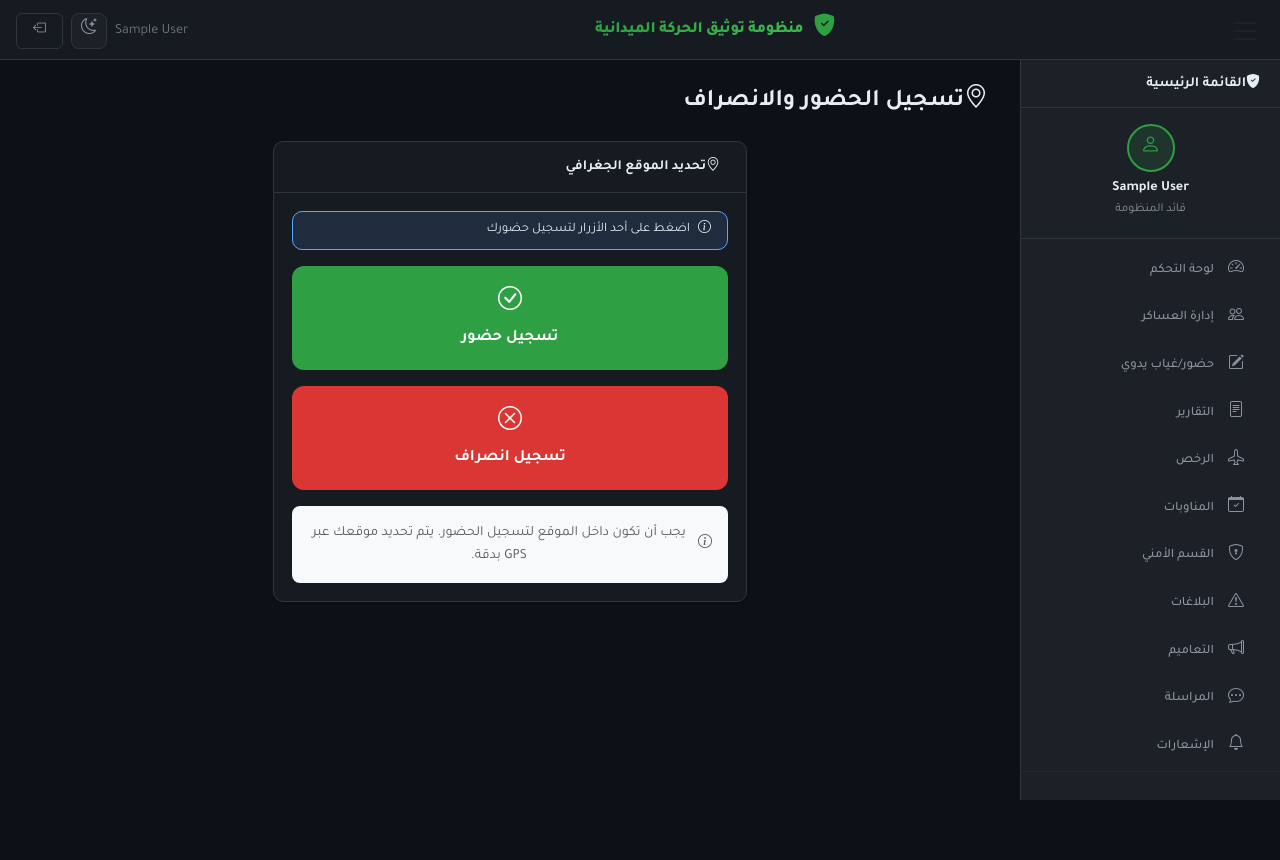
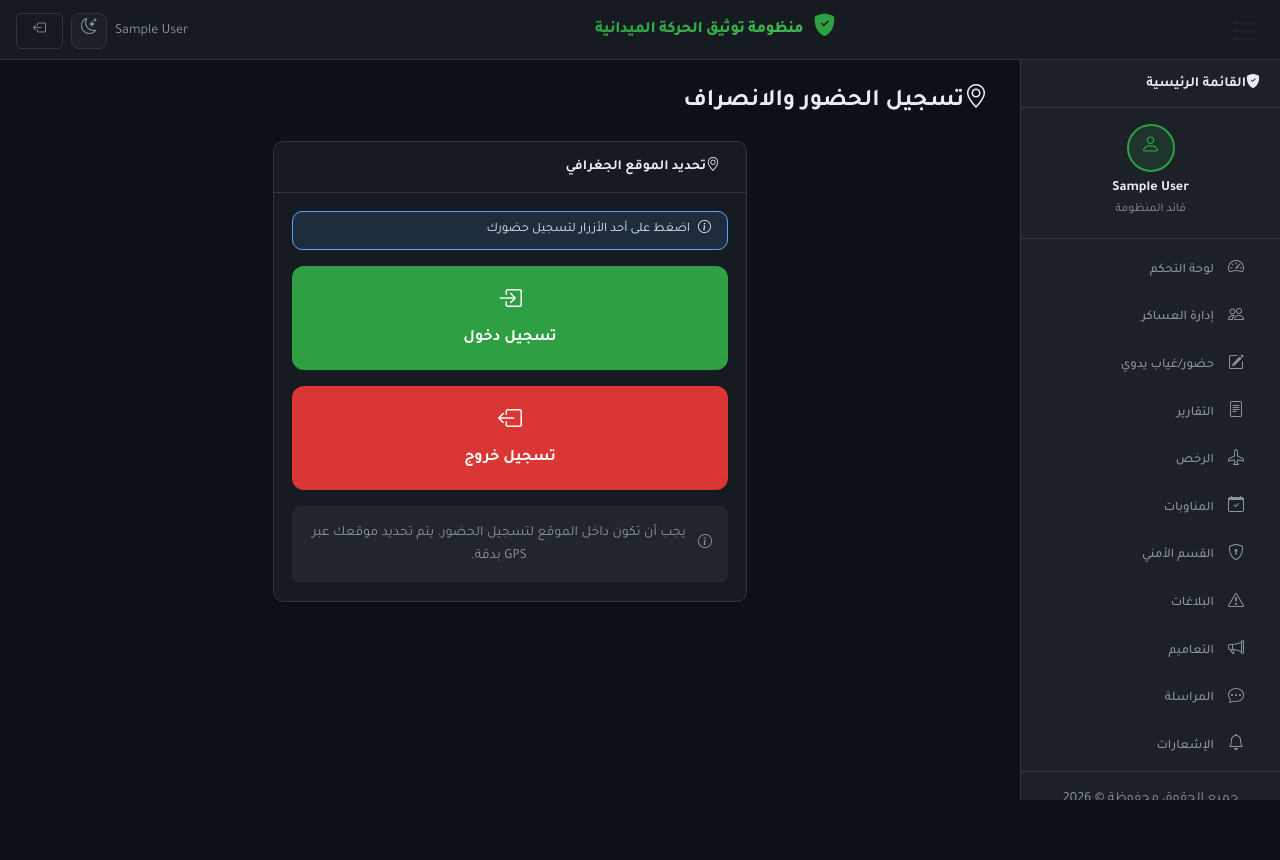
Before and after one commit to AXZksa/military-system, a Flask app: page /employee/attendance in a window 1280 px wide. Run offline with Flask 3, Linux system fonts and the light colour scheme; the visitor is signed in with stand-in values (Sample User, id 1); some libraries are stand-ins or nearby versions.

Commit message:
Add files via upload

```diff
--- a/app.py
+++ b/app.py
@@ -57,21 +57,25 @@ def build_report(date_str):
     for sid, nm, _, _, rank, phone in soldiers:
         nm_full = f"{rank} / {nm}" if rank else nm
         lv = get_leave(sid)
-        note = f" [{amap[sid]['note']}]" if sid in amap and amap[sid]['note'] else ''
+        note = f" <small class='text-muted'>({amap[sid]['note']})</small>" if sid in amap and amap[sid]['note'] else ''
         if sid in amap:
             ci = amap[sid]['check_in']  or '---'
             co = amap[sid]['check_out'] or '---'
+            loc_in = amap[sid].get('loc','')
+            loc_out = amap[sid].get('loc_out','')
+            loc_in_html = f'<a href="https://maps.google.com/?q={loc_in}" target="_blank" class="text-muted small" title="موقع الدخول"><i class="bi bi-geo-alt"></i></a>' if loc_in else ''
+            loc_out_html = f'<a href="https://maps.google.com/?q={loc_out}" target="_blank" class="text-muted small" title="موقع الخروج"><i class="bi bi-geo-alt"></i></a>' if loc_out else ''
             if amap[sid]['check_in'] and not amap[sid]['check_out']:
-                body += f"<tr class=\"table-warning\"><td>{nm_full}{note}</td><td>{ci}</td><td>---</td><td><span class=\"badge bg-warning\">بدون خروج</span></td></tr>"
+                body += f"<tr class=\"table-warning-row\"><td>{nm_full}{note}</td><td>{ci} {loc_in_html}</td><td>---</td><td><span class=\"badge bg-warning\">بدون خروج</span></td></tr>"
                 no_out += 1
             else:
-                body += f"<tr><td>{nm_full}{note}</td><td>{ci}</td><td>{co}</td><td><span class=\"badge bg-success\">مكتمل</span></td></tr>"
+                body += f"<tr><td>{nm_full}{note}</td><td>{ci} {loc_in_html}</td><td>{co} {loc_out_html}</td><td><span class=\"badge bg-success\">مكتمل</span></td></tr>"
             present += 1
         elif lv:
-            body += f"<tr class=\"table-info\"><td>{nm_full}</td><td colspan=\"2\">إجازة: {lv['label']} تنتهي: {lv['end']}</td><td><span class=\"badge bg-info\">إجازة</span></td></tr>"
+            body += f"<tr class=\"table-info-row\"><td>{nm_full}</td><td colspan=\"2\">إجازة: {lv['label']} تنتهي: {lv['end']}</td><td><span class=\"badge bg-info\">إجازة</span></td></tr>"
             on_leave += 1
         else:
-            body += f"<tr class=\"table-danger\"><td>{nm_full}</td><td colspan=\"2\">---</td><td><span class=\"badge bg-danger\">غائب</span></td></tr>"
+            body += f"<tr class=\"table-danger-row\"><td>{nm_full}</td><td colspan=\"2\">---</td><td><span class=\"badge bg-danger\">غائب</span></td></tr>"
             absent += 1
     return {'present': present, 'absent': absent, 'on_leave': on_leave, 'no_out': no_out, 'body': body}
 
@@ -81,6 +85,7 @@ def login():
     if request.method == 'POST':
         username = request.form.get('username', '').strip().lower()
         password = request.form.get('password', '')
+        device_fp = request.form.get('device_fp', '')
         user = get_user(username)
         if not user or not check_password(user['password'], password):
             flash('بيانات الدخول غير صحيحة', 'danger')
@@ -88,6 +93,14 @@ def login():
         if user['is_blocked']:
             flash('هذا الحساب موقوف. تواصل مع القائد.', 'danger')
             return render_template('login.html')
+        if user['device_uid']:
+            if device_fp and user['device_uid'] != device_fp:
+                add_security_alert(user['id'], 'جهاز غير معروف',
+                    f"محاولة دخول من جهاز جديد. البصمة: {device_fp[:30]}...")
+                flash('جهاز غير معروف. تم تسجيل بلاغ أمني.', 'danger')
+                return render_template('login.html')
+        elif device_fp:
+            set_device_uid(user['id'], device_fp)
         session.clear()
         session['user_id'] = user['id']
         session['username'] = user['username']
@@ -215,9 +228,9 @@ def admin_manual_attendance():
         action = request.form.get('action', '')
         note = request.form.get('note', '')
         if uid and action in ('check_in','check_out'):
-            ok, err = record_attendance(uid, action, 0, 0, f"[يدوي - القائد] {note}")
+            ok, err = record_attendance(uid, action, 0, 0, f"تسجيل يدوي من القائد - {note}" if note else "تسجيل يدوي من القائد")
             u = get_user_by_id(uid)
-            act_ar = "حضور" if action=='check_in' else "انصراف"
+            act_ar = "دخول" if action=='check_in' else "خروج"
             if not ok:
                 flash(f'لم يتم تسجيل {act_ar} لـ {u["full_name"]}: {err}', 'warning')
             else:
--- a/database.py
+++ b/database.py
@@ -358,15 +358,16 @@ def record_attendance(user_id, action, lat, lng, note=''):
     return True, ''
 
 def get_report(date_str):
-    rows = db_get("SELECT user_id,action,timestamp,note FROM attendance WHERE DATE(timestamp)=?", (date_str,))
+    rows = db_get("SELECT user_id,action,timestamp,note,latitude,longitude FROM attendance WHERE DATE(timestamp)=?", (date_str,))
     amap = {}
-    for uid,action,ts,note in rows:
-        if uid not in amap: amap[uid] = {'check_in':None,'check_out':None,'note':''}
+    for uid,action,ts,note,lat,lng in rows:
+        if uid not in amap: amap[uid] = {'check_in':None,'check_out':None,'note':'','loc':'','loc_out':''}
         t = ts.split(' ')[1][:5]
+        loc = f"{lat},{lng}" if lat and lng else ''
         if action=='check_in' and not amap[uid]['check_in']:
-            amap[uid]['check_in'] = t; amap[uid]['note'] = note or ''
+            amap[uid]['check_in'] = t; amap[uid]['note'] = note or ''; amap[uid]['loc'] = loc
         elif action=='check_out':
-            amap[uid]['check_out'] = t
+            amap[uid]['check_out'] = t; amap[uid]['loc_out'] = loc
     return amap
 
 def get_dates():
--- a/static/css/style.css
+++ b/static/css/style.css
@@ -51,6 +51,14 @@
 * { box-sizing: border-box; }
 
 ::selection { background: var(--accent-green-dim); color: var(--accent-green-hover); }
+
+/* ── BOOTSTRAP UTILITY OVERRIDES ── */
+.text-muted, .text-secondary { color: var(--text-secondary) !important; }
+.text-dark { color: var(--text-primary) !important; }
+.bg-light { background: var(--bg-tertiary) !important; }
+.bg-dark { background: var(--bg-tertiary) !important; }
+.border-secondary { border-color: var(--border) !important; }
+.border-danger { border-color: var(--accent-red) !important; }
 
 body {
     font-family: 'Tajawal', -apple-system, BlinkMacSystemFont, 'Segoe UI', sans-serif;
@@ -388,7 +396,7 @@ body {
 .stat-card-orange h2 { color: var(--accent-orange); }
 
 .stat-card-fill-green { background: linear-gradient(135deg, #0d2818, #1a4a2a); border-left: none; }
-.stat-card-fill-green h2, .stat-card-fill-green h6 { color: #e6edf3; }
+.stat-card-fill-green h2, .stat-card-fill-green h6 { color: var(--text-primary); }
 .stat-card-fill-green .stat-icon { opacity: .15; color: var(--accent-green-hover); }
 
 /* ── TABLES ── */
@@ -566,6 +574,15 @@ body {
 .modal-header { border-bottom: 1px solid var(--border); }
 .modal-footer { border-top: 1px solid var(--border); }
 
+/* ── BADGE RANK ── */
+.badge-rank {
+    background: var(--accent-green-dim);
+    color: var(--accent-green);
+    font-weight: 600;
+    padding: 4px 12px;
+    border-radius: 20px;
+}
+
 /* ── RESPONSIVE ── */
 @media (max-width: 768px) {
     .login-card { padding: 28px 20px; }
--- a/templates/employee/attendance.html
+++ b/templates/employee/attendance.html
@@ -15,20 +15,20 @@
                     </div>
                 </div>
                 <div id="loadingSpinner" class="d-none mb-3">
-                    <div class="spinner-border text-gold" role="status"></div>
+                    <div class="spinner-border" style="color:var(--accent-green);" role="status"></div>
                     <p class="mt-2 text-muted">جارٍ تحديد موقعك عبر GPS...</p>
                 </div>
                 <div class="d-grid gap-3">
                     <button id="checkInBtn" class="btn btn-success btn-checkin" onclick="handleAttendance('check_in')">
-                        <i class="bi bi-check-circle fs-4 d-block mb-1"></i>
-                        تسجيل حضور
+                        <i class="bi bi-box-arrow-in-right fs-4 d-block mb-1"></i>
+                        تسجيل دخول
                     </button>
                     <button id="checkOutBtn" class="btn btn-danger btn-checkin" onclick="handleAttendance('check_out')">
-                        <i class="bi bi-x-circle fs-4 d-block mb-1"></i>
-                        تسجيل انصراف
+                        <i class="bi bi-box-arrow-left fs-4 d-block mb-1"></i>
+                        تسجيل خروج
                     </button>
                 </div>
-                <div class="mt-3 p-3 bg-light rounded-3">
+                <div class="mt-3 p-3 rounded-3" style="background:var(--bg-tertiary);">
                     <small class="text-muted d-flex align-items-center gap-2">
                         <i class="bi bi-info-circle"></i>
                         يجب أن تكون داخل الموقع لتسجيل الحضور. يتم تحديد موقعك عبر GPS بدقة.
--- a/templates/employee/report.html
+++ b/templates/employee/report.html
@@ -6,7 +6,7 @@
 <div class="row justify-content-center">
     <div class="col-md-8 col-lg-6">
         <div class="card border-danger border-2">
-            <div class="card-header bg-danger text-white fw-bold">
+            <div class="card-header fw-bold" style="background:var(--accent-red-dim);color:var(--accent-red);">
                 <i class="bi bi-exclamation-triangle ms-2"></i>نموذج بلاغ عاجل
             </div>
             <div class="card-body">
```
Also changed, not shown: templates/admin/manual_att.html (+3 -5 lines), templates/admin/user_search_result.html (+7 -6 lines), templates/login.html (+14 -1 lines).
